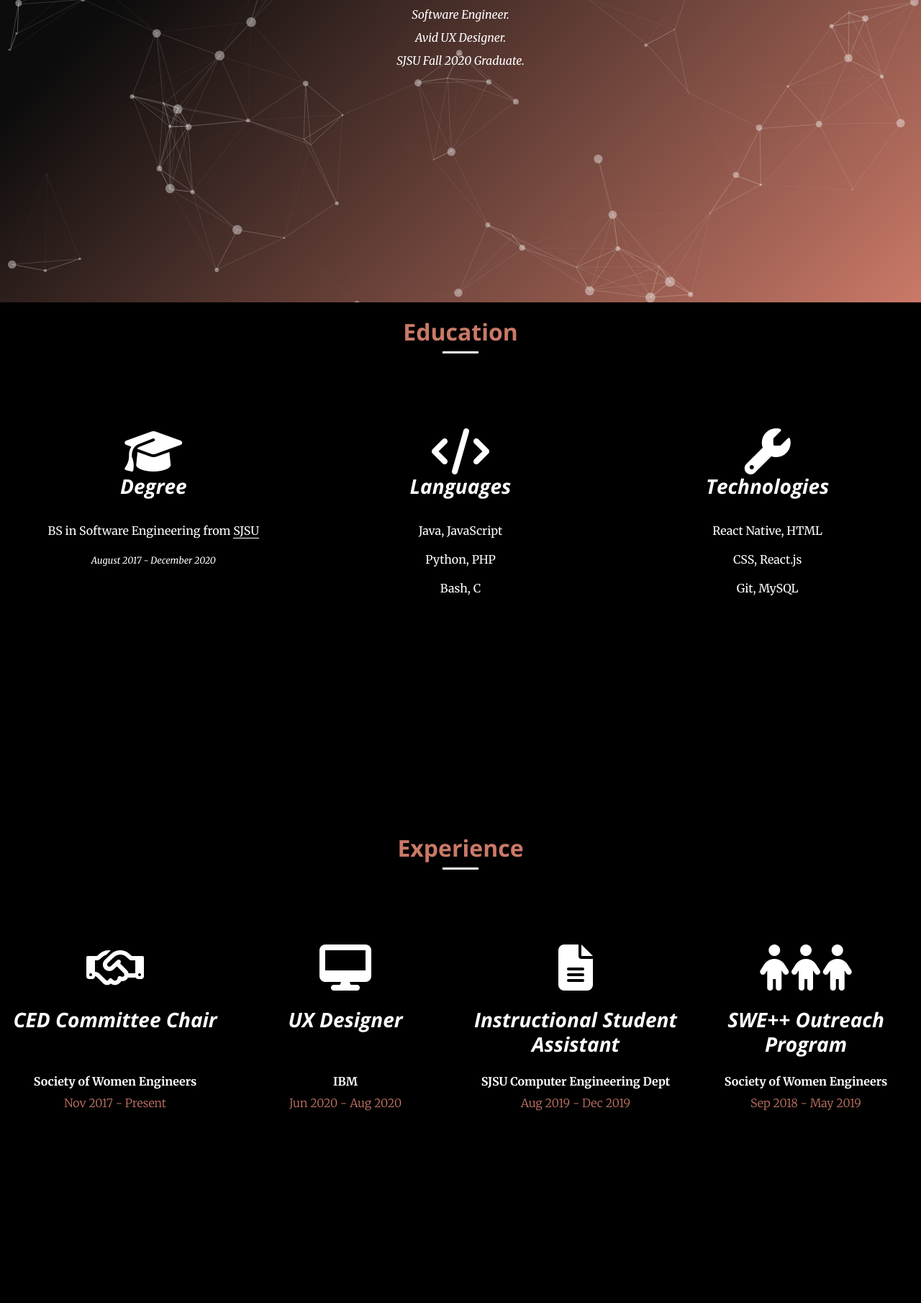
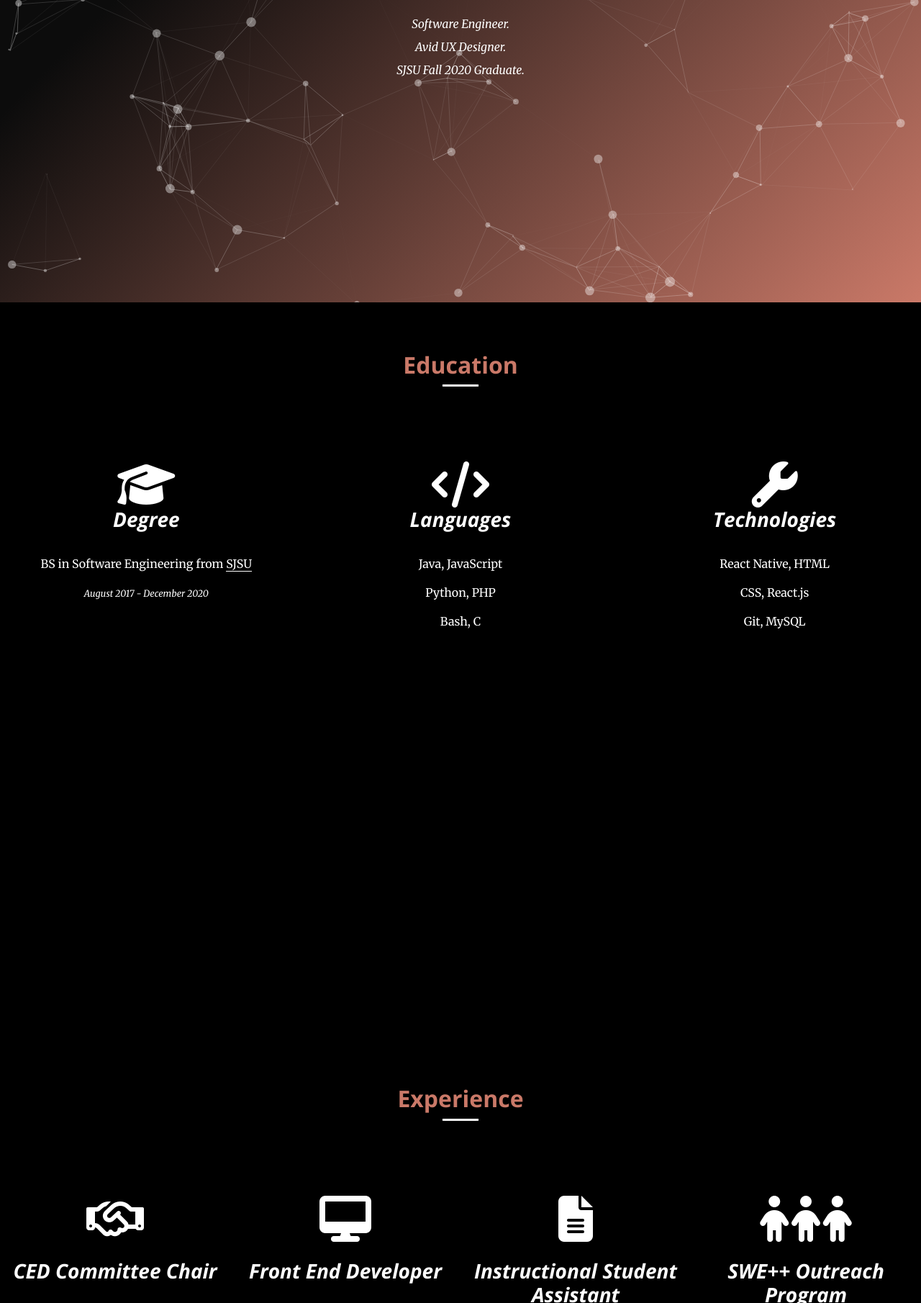
Before and after one commit to hibozahara/hibozahara.github.io, a plain HTML site: page index.html in a window 1280 px wide. Shown: the part 380-2190 px from the top of the page at 72% size. Drawn offline with nearby package versions, Linux system fonts and the light colour scheme.

Commit message:
small fix

```diff
--- a/css/index.css
+++ b/css/index.css
@@ -8,6 +8,10 @@ html{
 }
 
 
+
+.text-uppercase{
+  margin-top: 30%;
+}
 
 .text-small {
   font-size: 100%;
@@ -163,7 +167,7 @@ a.text-white-link:active {
 
 .hcolor{
   color: #ca7968;
-  margin-top: 10px;
+  margin-top: 25%;
 
 
 }
--- a/index.html
+++ b/index.html
@@ -47,11 +47,9 @@
     ga('create', 'UA-68657454-1', 'auto');
     ga('send', 'pageview');
   </script>
-
 </head>
 
 <body>
-
  <div class= "home-area" id="particles-js"> </div>
 
   <script src="js/particles.js"></script>
@@ -67,9 +65,6 @@
               aria-label="Toggle navigation">
         <span class="navbar-toggler-icon"></span>
       </button>
-
-
-
 
       <!-- Collect the nav links, forms, and other content for toggling -->
       <div  id="navbarResponsive">
@@ -100,32 +95,27 @@
   </nav>
 
 
-    <div class="container">
       <div class="row">
-          <div class="col-lg-8 mx-auto text-center mb-4">
+        <div class="col-lg-8 mx-auto text-center mb-4">
           <h1 class="text-uppercase">
-            <br>
-            <br>   <br>   <br>   <br>
             <strong>Hibo Osman</strong> <br> <br>
           </h1>
-
         </div>
         <div class="col-lg-8 mx-auto text-center mb-4">
           <p class="text-italic text-white mb-2">Software Engineer.</p>
           <p class="text-italic text-white mb-2"> Avid UX Designer.</p>
-          <p class="text-italic text-white mb2">SJSU Fall 2020 Graduate.</p> <br><br><br><br><br><br><br>
+          <p class="text-italic text-white mb2">SJSU Fall 2020 Graduate.</p>
         </div>
       </div>
-    </div>
+
 
 
   <!-- Education Section -->
-
   <section class="bg-primary" id="edu">
-    <div class="container-fluid">
+    <div class="container-fluid p-0">
       <div class="row">
         <div class="col-lg-8 mx-auto text-center mb-4">
-          <h2 class="section-heading hcolor "><b>Education</b></h2>
+          <h2 class="section-heading hcolor"><b>Education</b></h2>
           <hr class="light my-2">
           <br>
           <br>
@@ -191,8 +181,8 @@
 
         <div class="col-lg-3 col-sm-6 text-center">
           <i class="fa fa-4x fa fa-desktop text-white sr-icons"></i><br> <br>
-          <h3 class="text-white"><b><i>UX Designer</b></i></h3> <br><br>
-          <p class="locx">IBM</p>
+          <h3 class="text-white"><b><i>Front End Developer</b></i></h3> <br><br>
+          <p class="locx">IBM - Cloud and Software</p>
           <p class ="days">Jun 2020 - Aug 2020 </p>
 
         </div>
@@ -304,18 +294,15 @@
             <div class="portfolio-box-caption">
               <div class="portfolio-box-caption-content">
                 <div class="project-category text-faded">
-                  Racket Weather
+                  Segojan
                 </div>
                 <div class="project-name">
-                  OPL Project. Visualizations in Racket using data from
-                  the OpenWeatherMap API.
+                  Project.
                 </div>
               </div>
             </div>
           </a>
         </div>
-
-
       </div>
     </div>
   </section>
@@ -338,7 +325,7 @@
 
         <div class="col-4 col-sm-4 col-lg-2 text-center">
           <a href="https://github.com/hibozahara">
-            <i class="fa fa-github-square fa-4x sr-icons"></i> <br><br><br>
+            <i class="fa fa-github-square fa-4x sr-icons"></i> <br>
           </a>
         </div>
       </div>
```
Also changed, not shown: 2 other files.
